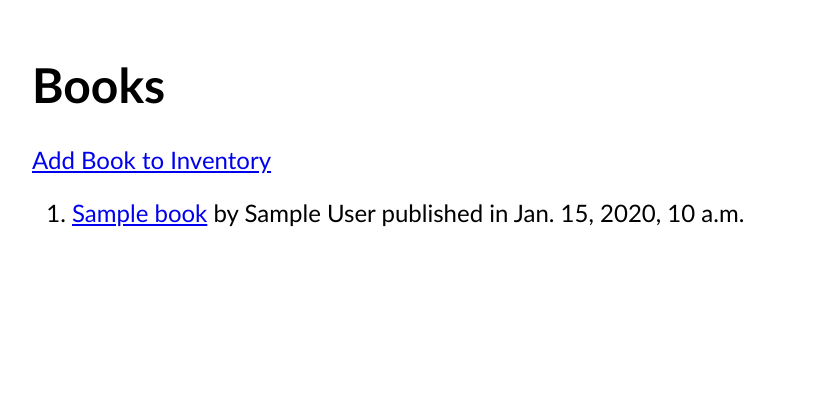
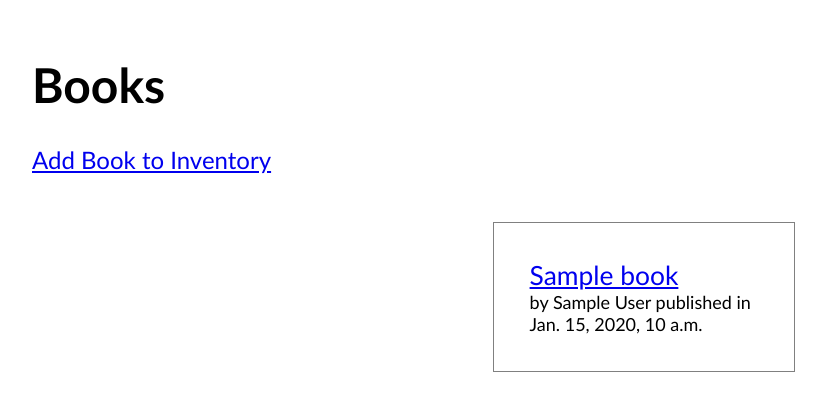
Before and after one commit to rdbishop19/django-libraryapp, a Django app: template libraryapp/templates/books/list.html in a window 1280 px wide. Shown: the part 79-490 px from the top of the page, without its empty margins (16-842 px from the left). Run offline with Django 3.2, Linux system fonts and the light colour scheme; the template is opened without the code that fills it: most values are stand-ins (such as "Sample title", 1, 10 or a date in 2020).

Commit message:
style: base css linked to book list.html

```diff
--- /dev/null
+++ b/libraryapp/static/styles/books.css
@@ -0,0 +1,22 @@
+.books {
+    list-style: none;
+    display: flex;
+    flex-wrap: wrap;
+    justify-content: space-evenly;
+}
+
+.book {
+    flex-basis: 20%;
+    padding: 0 2em 0.5em 2em;
+    border: 1px solid gray;
+    margin: 1em;
+    padding: 1.5em;
+}
+
+.book__title {
+    font-size: 1.1em;
+}
+
+.book__description {
+    font-size: 0.75em;
+}
--- a/libraryapp/templates/books/list.html
+++ b/libraryapp/templates/books/list.html
@@ -1,17 +1,23 @@
 {% extends 'shared/base.html' %}
+{% load static %}
+
+{% block css %}
+  <link rel="stylesheet" type="text/css" href="{% static 'styles/books.css' %}" />
+{% endblock %}
 
 {% block content %}
     <h1>Books</h1>
 
     <a href="{% url 'libraryapp:book_form' %}">Add Book to Inventory</a>
-    <ol>
+    <ol class="books">
     {% for book in all_books %}
-      <li>
-        <a href="{% url 'libraryapp:book' book.id %}">{{ book.title }}</a>
-        by {{ book.author }} published in {{ book.year_published }}
+      <li class="book">
+        <a class="book__title" href="{% url 'libraryapp:book' book.id %}">{{ book.title }}</a>
+        <div class="book__description">
+          by {{ book.author }} published in {{ book.year_published }}
+        </div>
       </li>
     {% endfor %}
     </ol>
-  </body>
 
 {% endblock %}
--- a/libraryapp/templates/shared/base.html
+++ b/libraryapp/templates/shared/base.html
@@ -6,8 +6,7 @@
     <meta name="viewport" content="width=device-width, initial-scale=1.0">
     <title>Library</title>
 
-    <link rel="stylesheet" href="{% static 'styles/base.css' %}">
-
+    <link rel="stylesheet" href="{% static 'styles/base.css' %}" />
     {% block css %}
     {% endblock %}
 </head>
```
